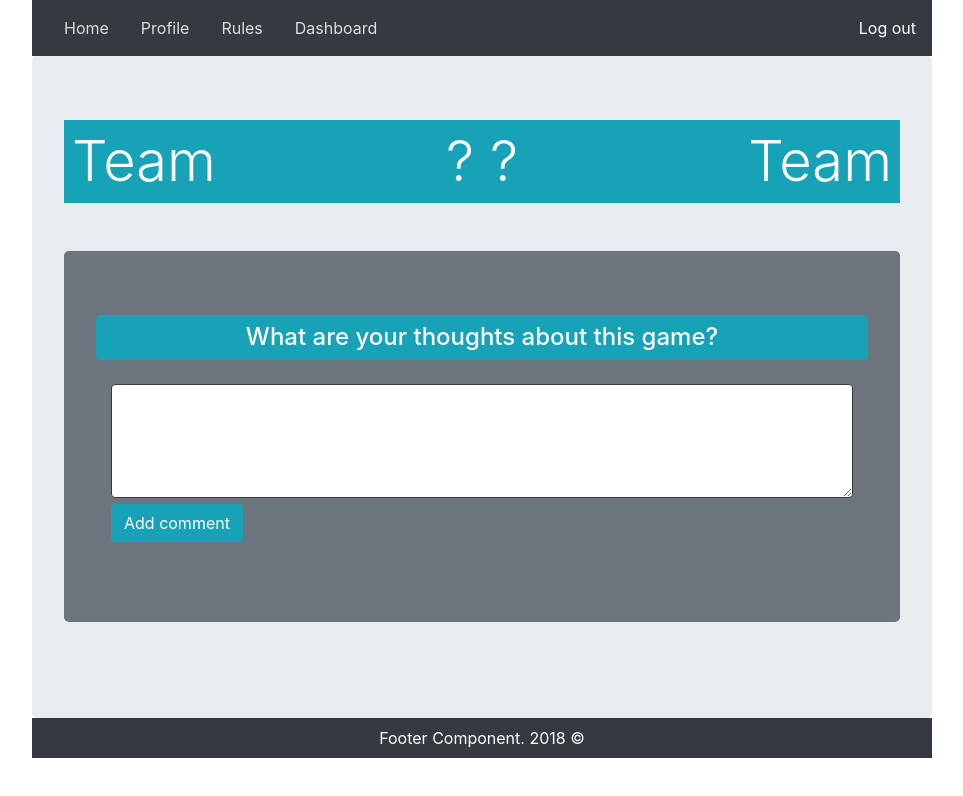
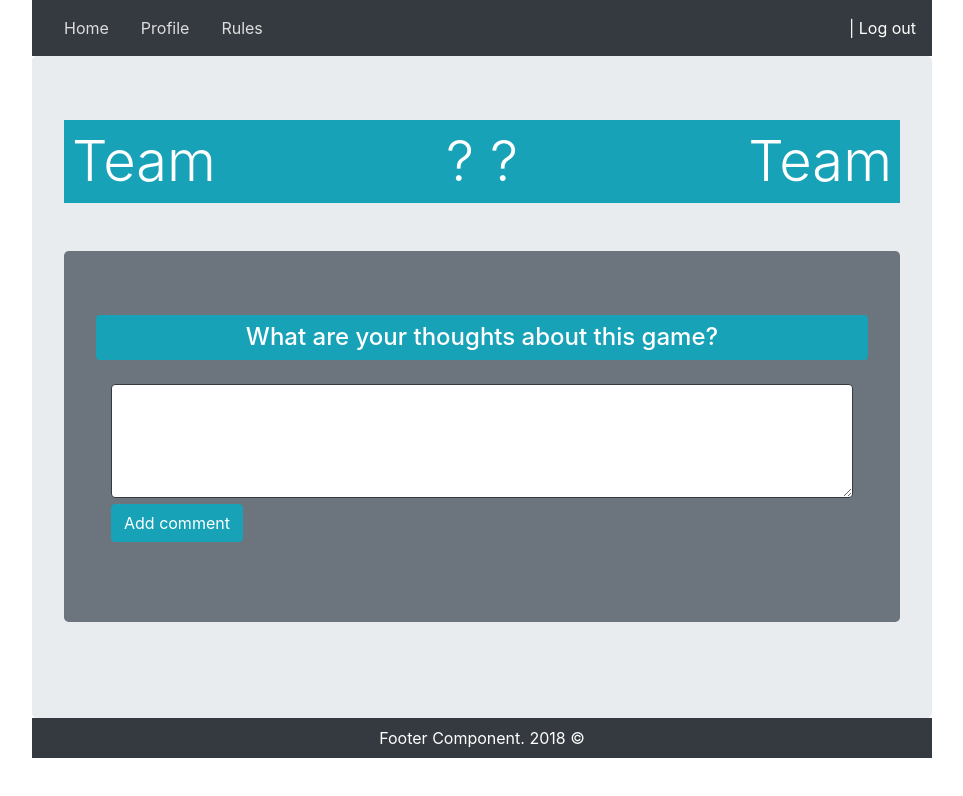
Before and after one commit to TodorGarnev/react-football-project, a React (Create React App) app: page /home in a window 1280 px wide. Shown: the top 796 px of the page, without its empty margins (158-1121 px from the left). Built offline with nearby package versions, Linux system fonts and the light colour scheme; sample sign-in values are in the browser's storage.

Commit message:
updated admin logic

```diff
--- a/src/App.js
+++ b/src/App.js
@@ -12,10 +12,42 @@ import './App.css'
 
 
 class App extends Component {
+  constructor(props) {
+    super(props)
+
+    this.state = {
+      user: {}
+    }
+  }
+
+  // componentDidMount = () => {
+  //   fetch('https://baas.kinvey.com/user/kid_rJZtL7CMQ', {
+  //     method: 'GET',
+  //     headers: {
+  //       'Content-Type': 'application/json',
+  //       Authorization: 'Kinvey ' + localStorage.getItem('token'),
+  //       'X-Kinvey-API-Version': '3',
+  //     }
+  //   })
+  //     .then(data => data.json())
+  //     .then(response => {
+  //       console.log(response)
+  //       this.setState({
+  //         users: response
+  //       })
+  //     })
+  //     .catch(err => console.log(err))
+  // }
+
+  getCurrentUser = data => {
+    this.setState({ user: data })
+  }
+
+
   render() {
     return (
       <div className='App'>
-        <Navigation />
+        <Navigation user={this.state.user} />
 
         <section className='jumbotron main'>
           <Switch>
@@ -23,7 +55,13 @@ class App extends Component {
               localStorage.getItem('token') ? (<Redirect to='/home' />) : (<Redirect to='/login' />)
             )} />
             <Route path='/home' exact component={Home} />
-            <Route path='/login' exact component={Form} />
+            <Route path='/login' exact render={props =>
+              <Form
+                {...props}
+                getCurrentUser={this.getCurrentUser}
+              />
+            }
+            />
             <Route path='/profile' exact component={Profile} />
             <Route path='/rules' exact component={Rules} />
             <Route path='/dashboard' exact component={AdminPanel} />
--- a/src/components/Forms/Form.js
+++ b/src/components/Forms/Form.js
@@ -89,6 +89,7 @@ export default class Form extends Component {
         if (response.error === undefined) {
           localStorage.setItem('token', response._kmd.authtoken)
           this.props.history.push('/')
+          this.props.getCurrentUser(response)
         }
       })
       .catch(err => console.log(err))
--- a/src/components/Header/LogOut.js
+++ b/src/components/Header/LogOut.js
@@ -19,11 +19,16 @@ const LogOut = props => {
   }
 
   return (
-    <a
-      href=''
-      className='text-white'
-      onClick={logOut}
-    >Log out</a>
+    <div>
+      <span
+        className='text-white ml-2'
+      >{props.user.username} | </span>
+      <a
+        href=''
+        className='text-white'
+        onClick={logOut}
+      >Log out</a>
+    </div>
   )
 }
 
--- a/src/components/Header/Navigation.js
+++ b/src/components/Header/Navigation.js
@@ -7,7 +7,7 @@ const Navigation = props => {
   const showLogOut = () => {
     if (localStorage.getItem('token')) {
       return (
-        <LogOut />
+        <LogOut user={props.user} />
       )
     }
 
@@ -20,7 +20,9 @@ const Navigation = props => {
         <NavLink activeClassName='active' className='nav-link' to='/' exact>Home</NavLink>
         <NavLink activeClassName='active' className='nav-link' to='/profile'>Profile</NavLink>
         <NavLink activeClassName='active' className='nav-link' to='/rules'>Rules</NavLink>
-        <NavLink activeClassName='active' className='nav-link' to='/dashboard'>Dashboard</NavLink>
+        {props.user._kmd ?
+          (props.user._kmd.roles !== undefined && props.user._kmd.roles.length > 0) && <NavLink activeClassName='active' className='nav-link' to='/dashboard'>Dashboard</NavLink>
+          : ''}
       </div>
       {showLogOut()}
     </nav>
--- a/src/components/Home/AdminPanel.js
+++ b/src/components/Home/AdminPanel.js
@@ -17,6 +17,7 @@ export default class AdminPanel extends Component {
   }
 
   componentDidMount = () => {
+    console.log('componentDidMount')
     fetch('https://baas.kinvey.com/user/kid_rJZtL7CMQ', {
       method: 'GET',
       headers: {
@@ -67,7 +68,14 @@ export default class AdminPanel extends Component {
   }
 
   handleUpdate = () => {
-    fetch('https://baas.kinvey.com/user/kid_rJZtL7CMQ/' + this.state.selectedUser.id, {
+    console.log(this.state.selectedUser);
+    // const users = this.state.users;
+    // const userId = users.findIndex(x => x._id === this.state.selectedUser._id);
+    // const userToUpdate = users[userId];
+    // const test = Object.keys(userToUpdate.data).filter(el => userToUpdate.data[el] !== this.state.selectedUser[el]);
+    // console.log(test);
+
+    fetch(`https://baas.kinvey.com/user/kid_rJZtL7CMQ/${this.state.selectedUser.id}`, {
       method: 'PUT',
       body: JSON.stringify({
         username: this.state.selectedUser.data.username,
@@ -81,9 +89,19 @@ export default class AdminPanel extends Component {
     })
       .then(data => data.json())
       .then(response => {
-        console.log(response)
         if (response.error === undefined) {
+          const users = this.state.users;
+          const userId = users.findIndex(x => x._id === response._id);
+          if (userId > -1) {
+            const userToUpdate = users[userId];
+            userToUpdate.username = response.username;
+            userToUpdate.email = response.email;
+
+            users[userId] = userToUpdate;
+          }
+
           this.setState({
+            users: users.slice(0),
             selectedUser: {
               showMe: false
             }
--- a/src/components/Home/Comment.js
+++ b/src/components/Home/Comment.js
@@ -9,7 +9,7 @@ const Comment = props => (
       data-id={props.commentId}
       className='btn btn-info mb-4'
       onClick={() => props.deleteComment(props.commentId)}
-    >Delete Me</button>
+    >Delete</button>
   </div>
 )
 
--- a/src/components/Home/Comments.js
+++ b/src/components/Home/Comments.js
@@ -23,6 +23,7 @@ const Comments = props => {
       <div className="container">
         <textarea
           onChange={props.handleChange}
+          value={props.currentComment}
           className='w-100 p-2 border border-dark rounded'
           rows='4'
         />
--- a/src/components/Home/Home.js
+++ b/src/components/Home/Home.js
@@ -23,8 +23,10 @@ export default class Home extends Component {
       console.log('Please write a comment')
     } else {
       this.setState(prevState => ({
-        comments: [...prevState.comments, this.state.currentComment]
+        comments: [...prevState.comments, this.state.currentComment],
+        currentComment: '',
       }))
+      console.log(this.state)
     }
   }
 
@@ -43,6 +45,7 @@ export default class Home extends Component {
           handleChange={this.handleChange}
           addComment={this.addComment}
           deleteComment={this.deleteComment}
+          currentComment={this.state.currentComment}
         />
       </div>
     )
--- a/src/components/Home/UpdateUserRow.js
+++ b/src/components/Home/UpdateUserRow.js
@@ -20,9 +20,9 @@ const UpdateUserRow = props => (
       </div>
       <input
         name='email'
-        type='text'
+        type='email'
         className='form-control'
-        placeholder={props.email}
+        value={props.email}
         onChange={props.handleChange}
       />
     </div>
```
